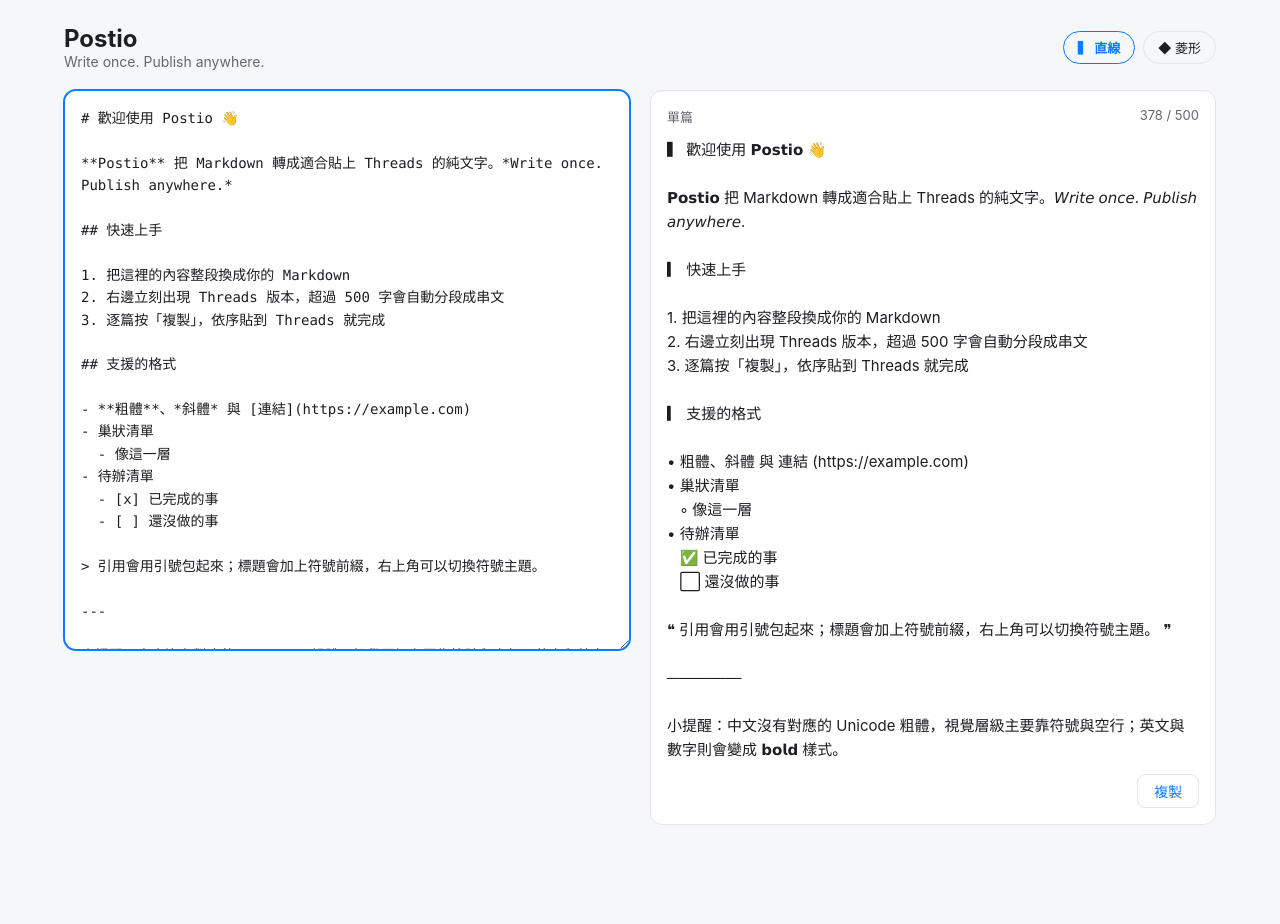
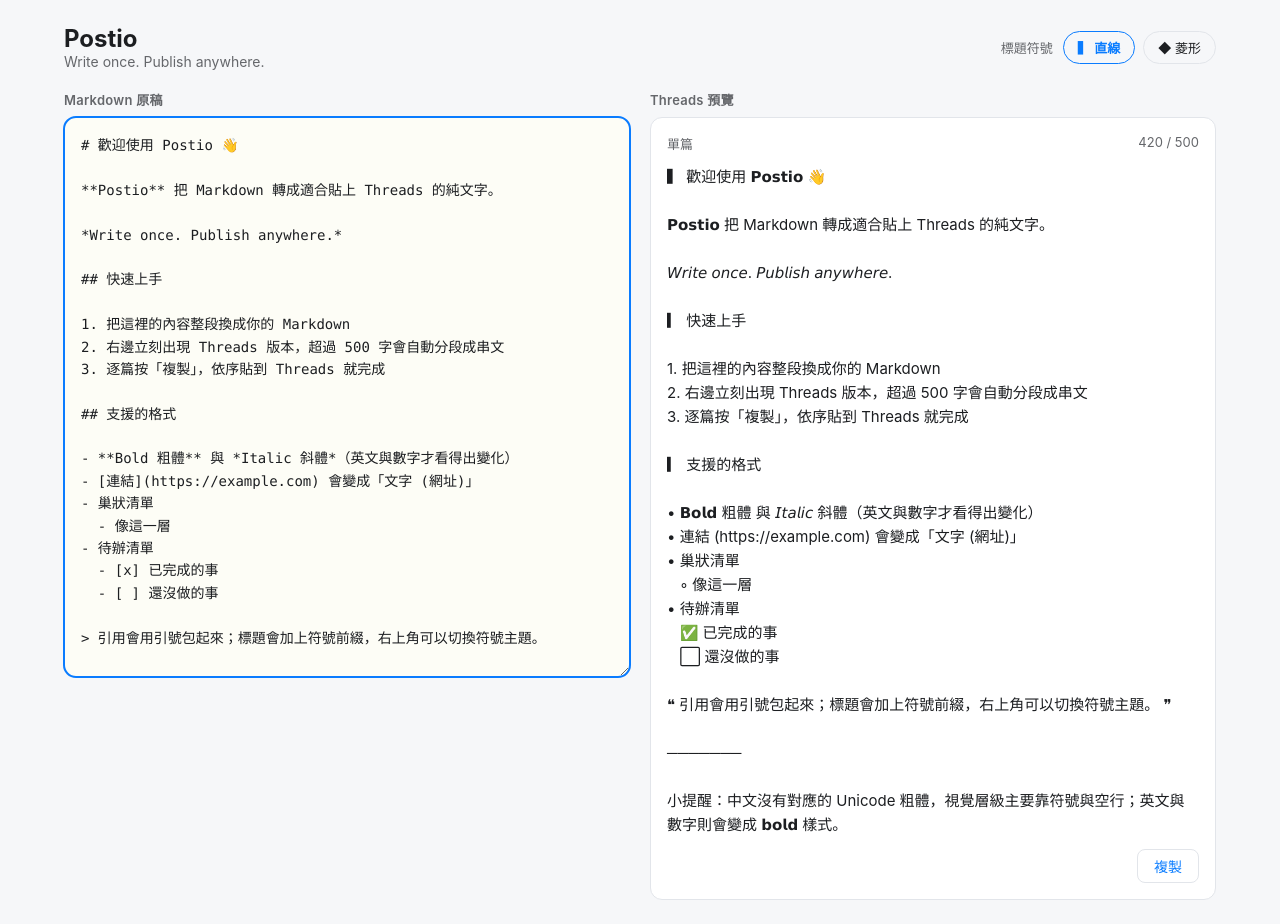
Before and after one commit to alexlautw9527/Postio, a React (Vite) app: page / in a window 1280 px wide. Before the commit the page ends 849 px from the top, so only its background shows below. Built offline with nearby package versions, Linux system fonts and the light colour scheme.

Commit message:
feat: clarify pane roles, theme picker label, and visible bold/italic demo

```diff
--- a/src/App.css
+++ b/src/App.css
@@ -39,13 +39,27 @@
   }
 }
 
+.pane {
+  display: flex;
+  flex-direction: column;
+  gap: 8px;
+  min-width: 0;
+}
+
+.pane-label {
+  font-size: 13px;
+  font-weight: 600;
+  color: var(--muted);
+  letter-spacing: 0.02em;
+}
+
 .editor {
   width: 100%;
   min-height: 70vh;
   padding: 16px;
   border: 1px solid var(--border);
   border-radius: 12px;
-  background: var(--surface);
+  background: var(--editor-bg);
   color: var(--text);
   font: 14px/1.6 ui-monospace, 'SF Mono', Menlo, monospace;
   resize: vertical;
@@ -137,6 +151,17 @@
 
 .theme-picker {
   display: flex;
+  align-items: center;
+  gap: 10px;
+}
+
+.theme-label {
+  font-size: 13px;
+  color: var(--muted);
+}
+
+.theme-options {
+  display: flex;
   gap: 8px;
 }
 
--- a/src/App.tsx
+++ b/src/App.tsx
@@ -35,8 +35,15 @@
         <ThemePicker value={themeId} onChange={updateTheme} />
       </header>
       <main className="main">
+        <section className="pane">
+          <label className="pane-label" htmlFor="markdown-input">
+            Markdown 原稿
+          </label>
           <Editor value={markdown} onChange={updateMarkdown} />
-        <section className="preview">
+        </section>
+        <section className="pane">
+          <h2 className="pane-label">Threads 預覽</h2>
+          <div className="preview">
             {posts.length === 0 ? (
               <div className="empty">
                 <p>貼上 Markdown，這裡立刻出現 Threads 版本。</p>
@@ -49,6 +56,7 @@
                 <PostCard key={i} post={post} index={i} total={posts.length} />
               ))
             )}
+          </div>
         </section>
       </main>
     </div>
--- a/src/components/Editor.tsx
+++ b/src/components/Editor.tsx
@@ -6,6 +6,8 @@
 export function Editor({ value, onChange }: EditorProps) {
   return (
     <textarea
+      id="markdown-input"
+      name="markdown"
       className="editor"
       value={value}
       onChange={e => onChange(e.target.value)}
--- a/src/components/ThemePicker.tsx
+++ b/src/components/ThemePicker.tsx
@@ -7,7 +7,11 @@
 
 export function ThemePicker({ value, onChange }: ThemePickerProps) {
   return (
-    <div className="theme-picker" role="radiogroup" aria-label="標題符號主題">
+    <div className="theme-picker">
+      <span className="theme-label" id="theme-picker-label">
+        標題符號
+      </span>
+      <div className="theme-options" role="radiogroup" aria-labelledby="theme-picker-label">
         {THEMES.map(theme => (
           <button
             key={theme.id}
@@ -20,5 +24,6 @@
           </button>
         ))}
       </div>
+    </div>
   )
 }
--- a/src/index.css
+++ b/src/index.css
@@ -8,6 +8,7 @@
   color-scheme: light dark;
   --bg: #f6f7f9;
   --surface: #ffffff;
+  --editor-bg: #fdfdf6;
   --border: #e2e5ea;
   --text: #1c1e21;
   --muted: #65676b;
@@ -19,6 +20,7 @@
   :root {
     --bg: #101114;
     --surface: #1c1e22;
+    --editor-bg: #1e1d17;
     --border: #2e3238;
     --text: #e7e9ec;
     --muted: #9aa0a6;
--- a/src/sample.ts
+++ b/src/sample.ts
@@ -1,6 +1,8 @@
 export const SAMPLE_MARKDOWN = `# 歡迎使用 Postio 👋
 
-**Postio** 把 Markdown 轉成適合貼上 Threads 的純文字。*Write once. Publish anywhere.*
+**Postio** 把 Markdown 轉成適合貼上 Threads 的純文字。
+
+*Write once. Publish anywhere.*
 
 ## 快速上手
 
@@ -10,7 +12,8 @@
 
 ## 支援的格式
 
-- **粗體**、*斜體* 與 [連結](https://example.com)
+- **Bold 粗體** 與 *Italic 斜體*（英文與數字才看得出變化）
+- [連結](https://example.com) 會變成「文字 (網址)」
 - 巢狀清單
   - 像這一層
 - 待辦清單
```
Lines whose indentation alone changed are shown as unchanged.
